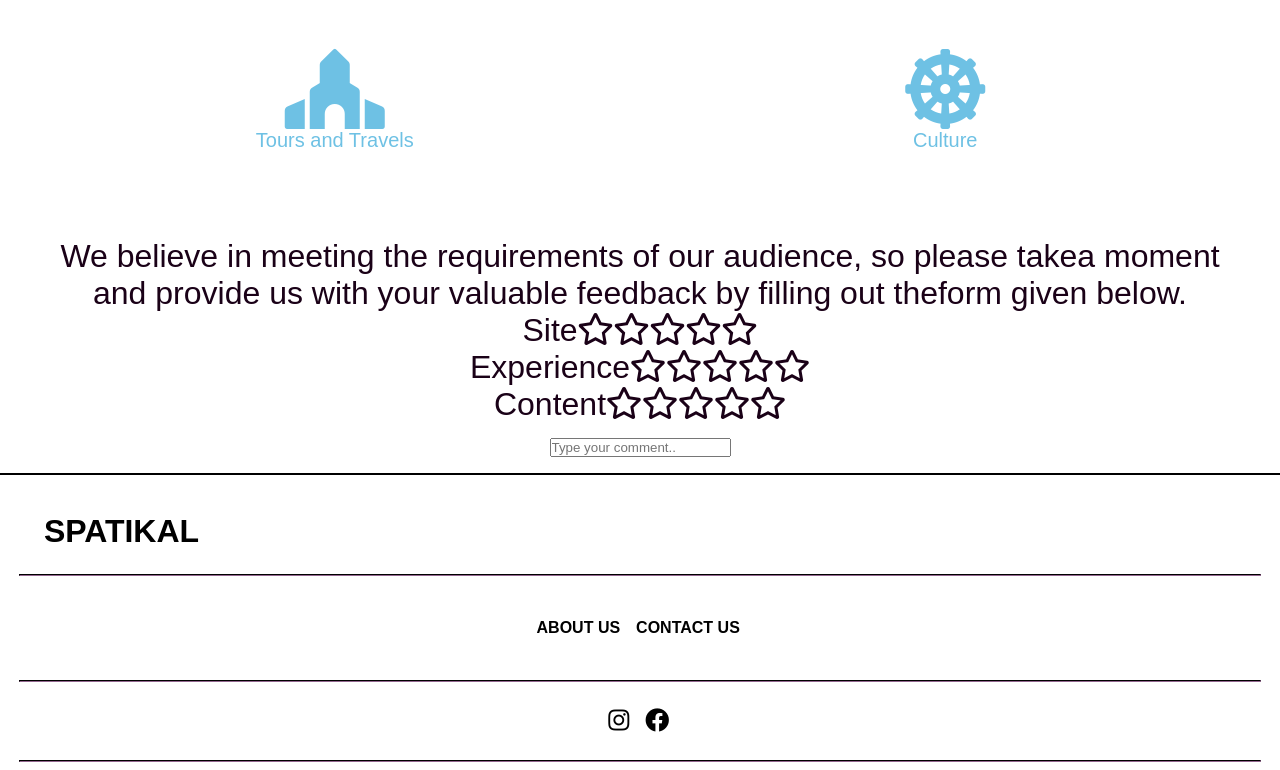
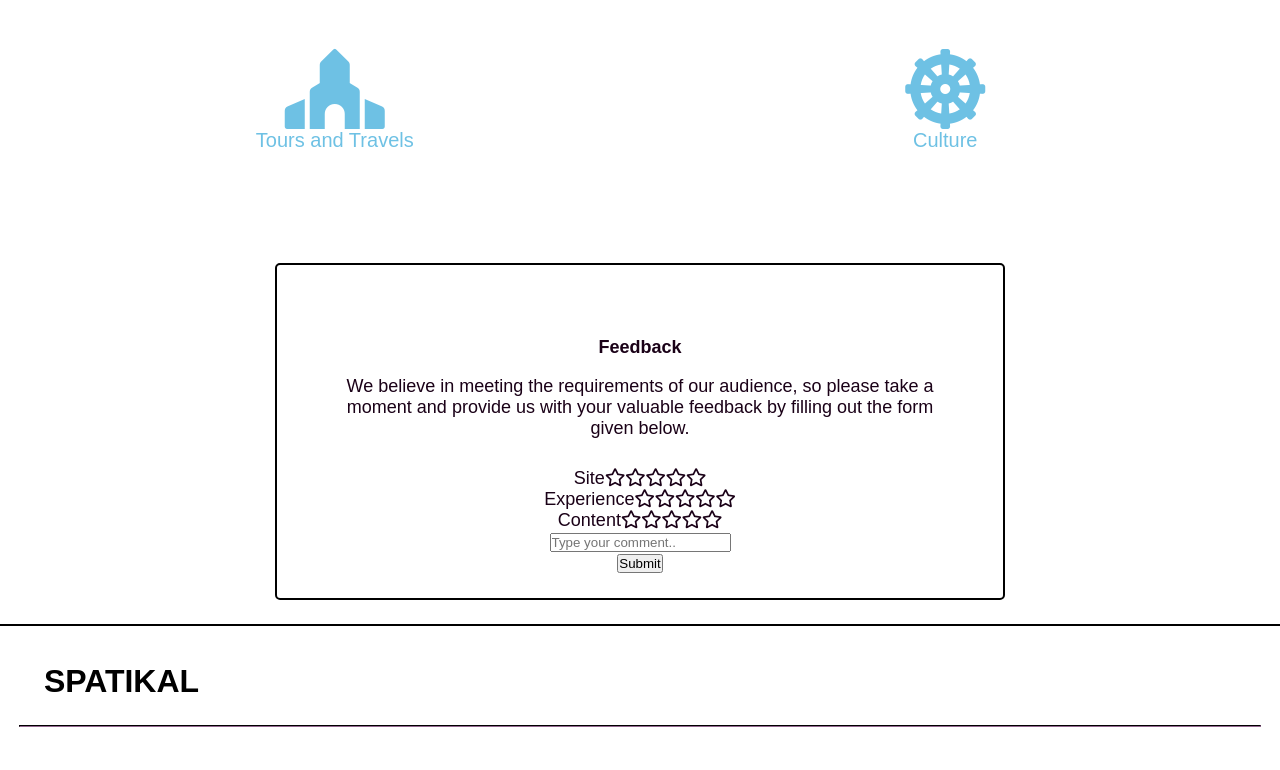
Before and after one commit to siddharthpatra/Spatikal, a React app: page / in a window 1280 px wide. Shown: the part 1174-1944 px from the top of the page. Built offline with nearby package versions, Linux system fonts and the light colour scheme; no server answers; the database is empty; a web font is replaced by a local one.

Commit message:
feedback design

```diff
--- a/src/components/pages/feedback/Feedback.jsx
+++ b/src/components/pages/feedback/Feedback.jsx
@@ -2,6 +2,8 @@ import React, { useState } from "react";
 
 import { firedb } from "../../../config/firebase";
 import StarRating from "./starRating";
+
+import "../../../resources/css/feedback.css";
 
 const db = firedb;
 
@@ -24,15 +26,16 @@ const Feedback = () => {
   return (
     <>
       <div className="feedbackContainer">
-        <div className="feedbackContent">
+        <div className="feedbackContents">
+          <p id="feedbackHeader" className="fontBold">Feedback</p>
           <p>
             <span>
               We believe in meeting the requirements of our audience, so please
-              take
+              take&nbsp;
             </span>
             <span>
               a moment and provide us with your valuable feedback by filling out
-              the
+              the&nbsp;
             </span>
             <span>form given below.</span>
           </p>
@@ -60,6 +63,11 @@ const Feedback = () => {
         <div className="commentBox">
           <input type="text" placeholder="Type your comment.." />
         </div>
+        <div className="submitButton">
+          <button>
+            Submit
+          </button>
+        </div>
       </div>
     </>
   );
--- /dev/null
+++ b/src/resources/css/feedback.css
@@ -0,0 +1,23 @@
+.feedbackContainer {
+  width: 60%;
+  margin: 2% auto;
+  box-sizing: border-box;
+  border: 2px solid black;
+  padding: 2%;
+  font-size: 18px;
+  border-radius: 5px;
+}
+#feedbackHeader {
+    padding: 3%;
+    margin: 0.01em auto;
+    box-sizing: border-box;
+}
+.feedbackContents {
+  text-align: center;
+  box-sizing: border-box;
+  margin: 0.1em auto;
+  padding: 4%;
+}
+.fontBold {
+  font-weight: bold;
+}
```
